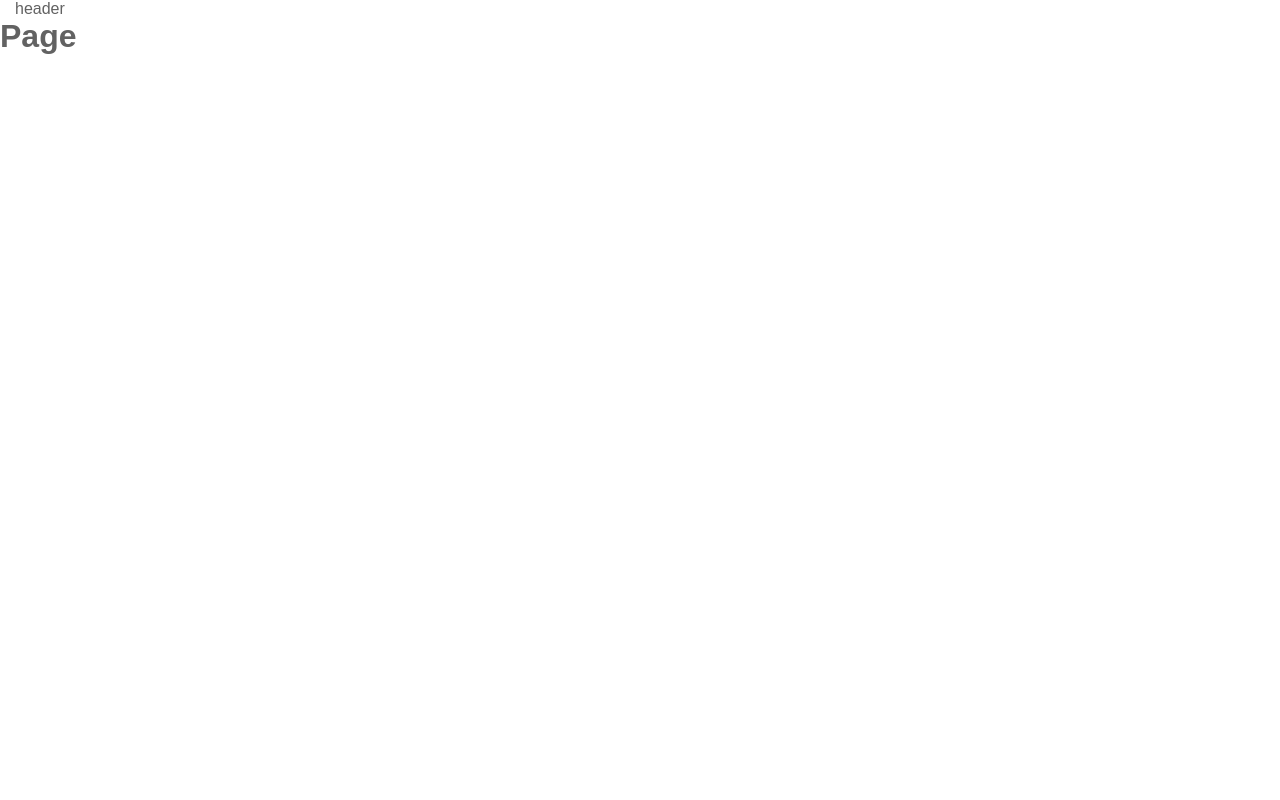
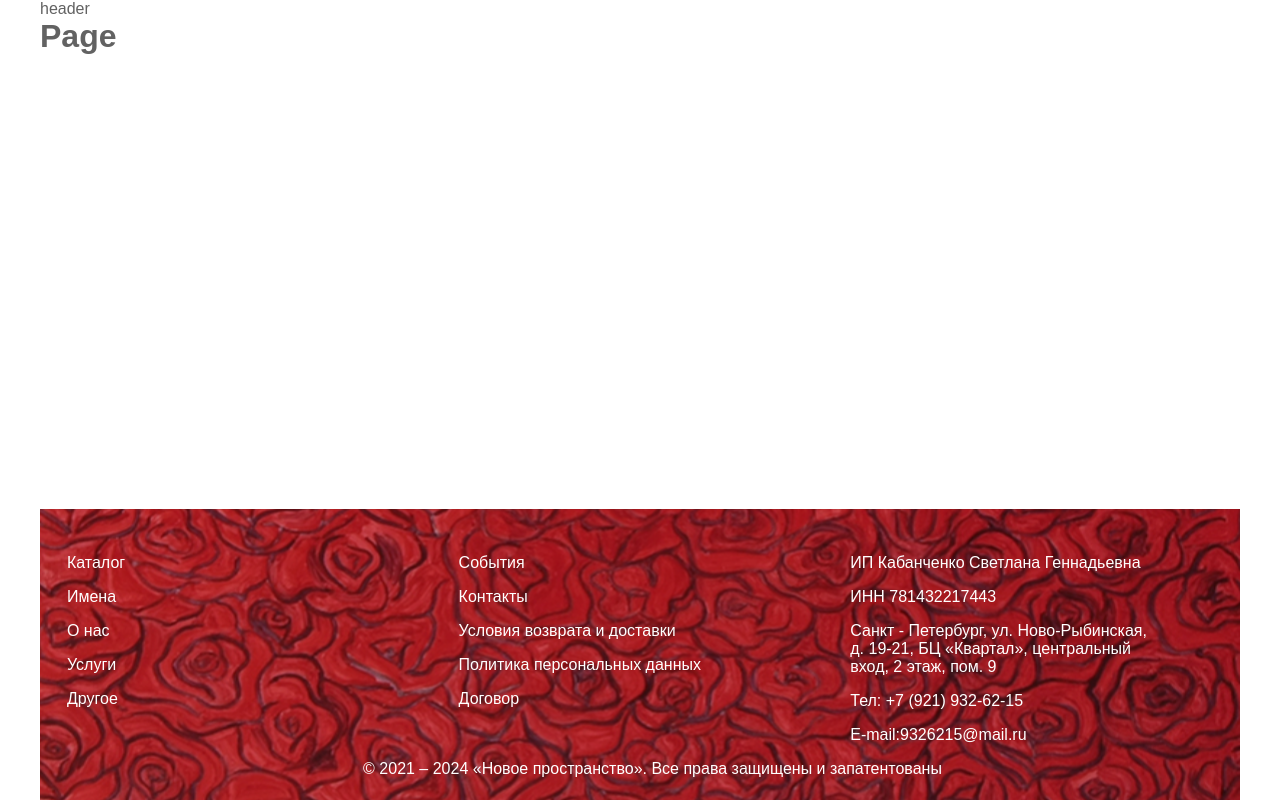
Before and after one commit to Vsevolod-Rusinskiy/newartspace-front, a Next.js app: page / in a window 1280 px wide. Built offline with nearby package versions, Linux system fonts and the light colour scheme.

Commit message:
add footer

```diff
--- a/app/globalStyles/globals.css
+++ b/app/globalStyles/globals.scss
@@ -1,4 +1,4 @@
-@import "./variables.css";
+@import "variables";
 
 * {
   margin: 0;
@@ -20,14 +20,14 @@ a {
   color: inherit;
 }
 
-.container {
-  max-width: 1535px;
-  margin: 0 auto;
-  padding: 0 15px;
-  /*min-height: 100vh;*/
-  /*display: flex;*/
-  /*flex-direction: column;*/
-}
+//.container {
+//  max-width: 1535px;
+//  margin: 0 auto;
+//  padding: 0 15px;
+//  /*min-height: 100vh;*/
+//  /*display: flex;*/
+//  /*flex-direction: column;*/
+//}
 
 
 @font-face {
--- a/app/layout.tsx
+++ b/app/layout.tsx
@@ -1,5 +1,5 @@
 import type { Metadata } from 'next'
-import './globalStyles/globals.css'
+import './globalStyles/globals.scss'
 import Layout from '@/components/layouts/Layout'
 
 export const metadata: Metadata = {
--- a/components/layouts/Layout.tsx
+++ b/components/layouts/Layout.tsx
@@ -1,10 +1,15 @@
 import Header from '@/components/modules/Header'
+import styles from '../../styles/layout/index.module.scss'
+import { Footer } from '@/components/modules/Footer'
 
 const Layout = ({ children }: { children: React.ReactNode }) => (
-  <>
+  <div className={styles.wrapper}>
     <Header />
-    {children}
-  </>
+    <div className={styles.body}>
+      <main>{children}</main>
+    </div>
+    <Footer />
+  </div>
 )
 
 export default Layout
--- /dev/null
+++ b/components/modules/Footer.tsx
@@ -0,0 +1,49 @@
+import styles from '../../styles/footer/index.module.scss'
+import cn from 'classnames'
+import { format } from 'date-fns'
+import Link from 'next/link'
+
+export const Footer = () => (
+  <footer className={styles.footer}>
+    <div className={styles.content}>
+      <div className={styles.footer_menu}>
+        <nav className={cn(styles.nav_left, styles.menu_item)}>
+          <Link href='/catalog'>Каталог</Link>
+          <Link href='/names'>Имена</Link>
+          <Link href='/about'>О нас</Link>
+          <Link href='/services'>Услуги</Link>
+          <Link href='/another'>Другое</Link>
+        </nav>
+        <nav className={cn(styles.nav_right, styles.menu_item)}>
+          <Link href='/events'>События</Link>
+          <Link href='/contacts'>Контакты</Link>
+          <Link href='#'>Условия возврата и доставки</Link>
+          <a href='#'>Политика персональных данных</a>
+          <a href='#'>Договор</a>
+        </nav>
+        <address className={cn(styles.address, styles.menu_item)}>
+          <p>ИП Кабанченко Светлана Геннадьевна</p>
+          <p>ИНН 781432217443</p>
+          <p>
+            Санкт - Петербург, ул. Ново-Рыбинская,
+            <br />
+            д. 19-21, БЦ «Квартал», центральный <br />
+            вход, 2 этаж, пом. 9
+          </p>
+          <p>
+            <a href='tel:89219326215'>Тел: +7 (921) 932-62-15</a>
+          </p>
+          <p>
+            <a href='mailto:9326215@mail.ru?subject='>E-mail:9326215@mail.ru</a>
+          </p>
+        </address>
+      </div>
+      <div className={styles.rights}>
+        <p>
+          © 2021 – {format(new Date(), 'yyyy')} «Новое пространство». Все права
+          защищены и запатентованы
+        </p>
+      </div>
+    </div>
+  </footer>
+)
--- a/package.json
+++ b/package.json
@@ -9,9 +9,12 @@
     "lint": "next lint"
   },
   "dependencies": {
+    "classnames": "^2.5.1",
+    "date-fns": "^3.6.0",
     "next": "14.1.4",
     "react": "^18",
-    "react-dom": "^18"
+    "react-dom": "^18",
+    "sass": "^1.72.0"
   },
   "devDependencies": {
     "@types/node": "^20",
--- /dev/null
+++ b/styles/footer/index.module.scss
@@ -0,0 +1,66 @@
+.footer {
+  background: url('../../public/img/Roses.png') no-repeat center center / cover;
+  color: var(--white-color);
+  position: relative;
+  font-weight: var(--font-light);
+  padding-top: 45px;
+  padding-bottom: 22px;
+
+  a, .address p {
+    margin-bottom: 16px;
+  }
+
+  .address {
+    font-style: normal;
+  }
+
+  &::after {
+    content: "";
+    position: absolute;
+    top: 0;
+    right: 0;
+    bottom: 0;
+    left: 0;
+    background-color: rgba(0, 0, 0, 0.2);
+    z-index: 1;
+  }
+
+  .content {
+    position: relative;
+    z-index: 2;
+    padding-left: 25px;
+  }
+
+  &_menu {
+    display: flex;
+    justify-content: space-around;
+    flex-wrap: wrap; // Добавлено для более гибкой адаптации
+
+    .nav_left, .nav_right {
+      display: flex;
+      flex-direction: column;
+    }
+  }
+
+  .rights {
+    text-align: center;
+  }
+}
+
+.menu_item {
+  width: 33%;
+
+  @media screen and (max-width: 624px) {
+    width: 100%;
+  }
+}
+
+@media screen and (max-width: 624px) {
+  .footer {
+    font-size: var(--font-size-l);
+
+    &_menu {
+      align-items: center;
+    }
+  }
+}
--- /dev/null
+++ b/styles/layout/index.module.scss
@@ -0,0 +1,11 @@
+.wrapper {
+    max-width: 1200px; /* Устанавливает максимальную ширину обёртки */
+    margin: 0 auto; /* Центрирует обёртку на странице, добавляя автоматические отступы по бокам */
+    display: flex;
+    flex-direction: column;
+    min-height: 100vh; /* или height: 100%; */
+}
+
+.body {
+    flex-grow: 1;
+}
```
Also changed, not shown: app/globalStyles/variables.scss (renamed from app/globalStyles/variables.css), public/img/Roses.png (added).
